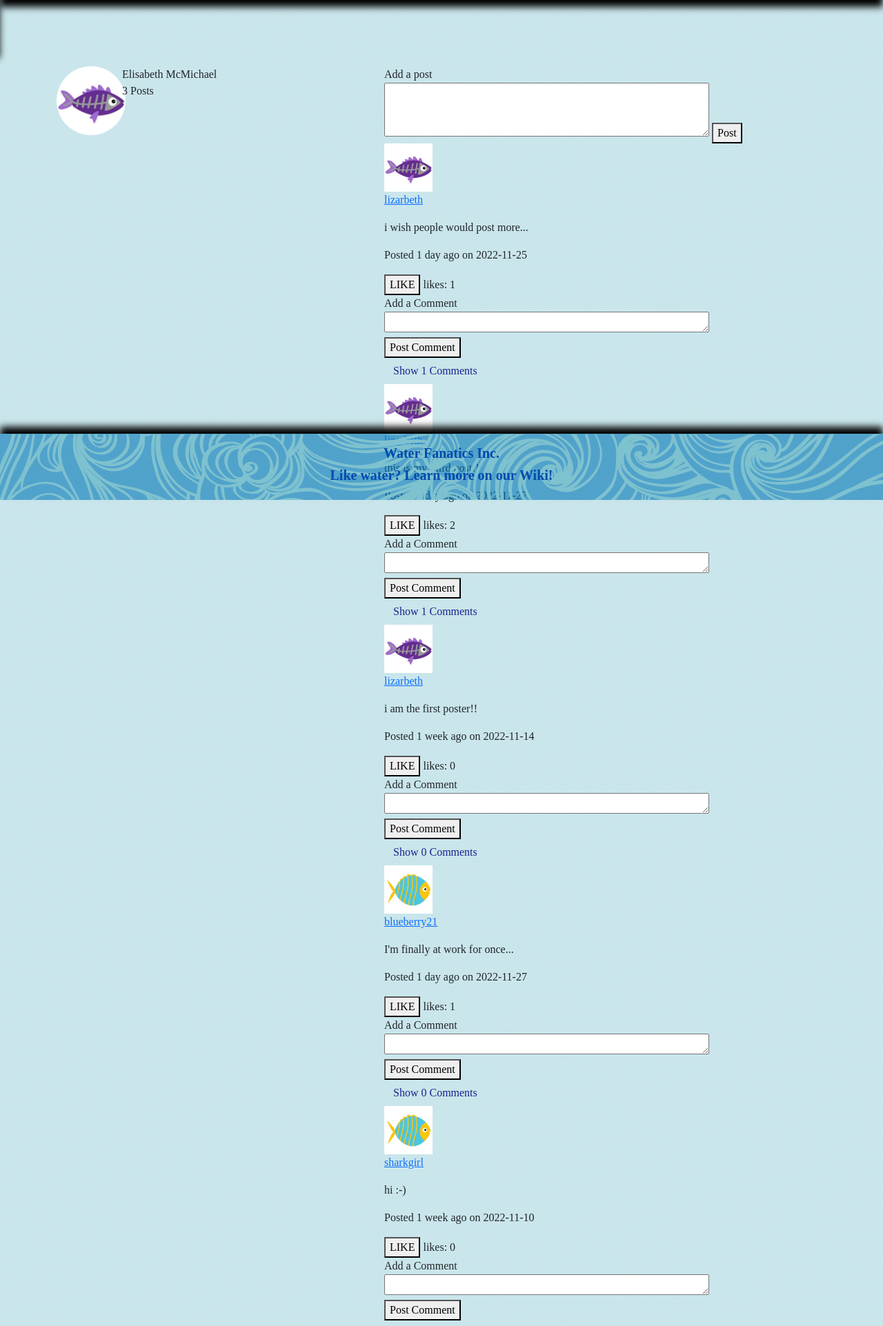
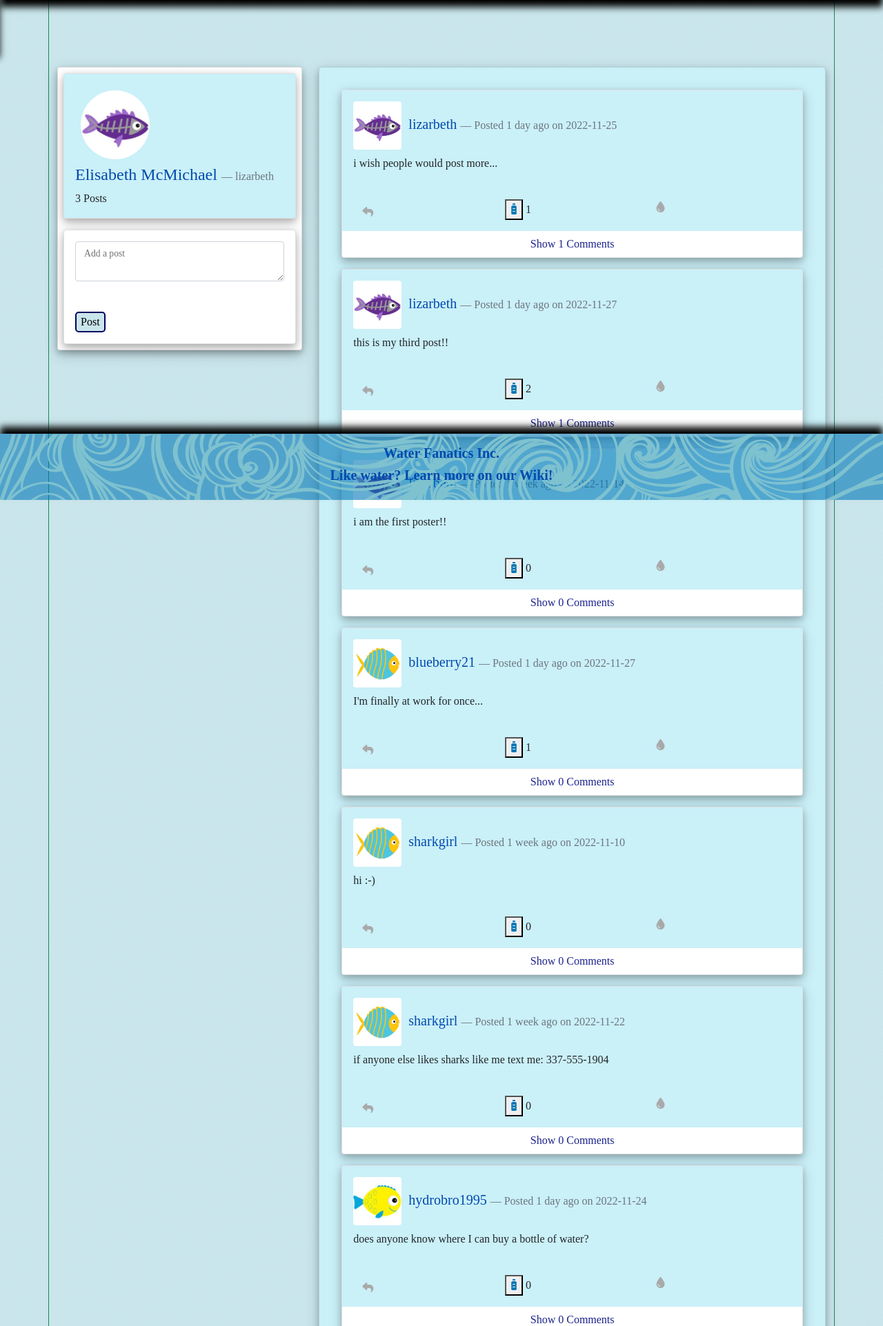
Before and after one commit to lizarbeth/p4, a PHP site: page /dashboard.php in a window 1280 px wide. Shown: the part 75-1998 px from the top of the page at 69% size. Run offline with PHP 8.4, Linux system fonts and the light colour scheme; a user stored in the database is signed in; data comes from the database, SQL or seed files in the repository; some libraries are stand-ins or nearby versions; some web fonts are replaced.

Commit message:
Update dashboard.php

```diff
--- a/dashboard.php
+++ b/dashboard.php
@@ -122,40 +122,51 @@
 </div>
 
 <script src="https://cdn.jsdelivr.net/npm/bootstrap@5.0.2/dist/js/bootstrap.bundle.min.js" integrity="sha384-MrcW6ZMFYlzcLA8Nl+NtUVF0sA7MsXsP1UyJoMp4YLEuNSfAP+JcXn/tWtIaxVXM" crossorigin="anonymous"></script>
-        <div class="container">
-            <div class="row align-items-start">
-                <div class="col-sm-1 pt-5 mt-5">
+
+<div class="container border border-success border-start border-end border-opacity-25">
+    <div class="row d-flex align-items-start">
+        <div class="col-sm-4 pt-5 mt-5">
+            <div class="card p-2 d-flex justify-content-center" id="dashcard">
+                <div class="card">
+
+
+                    <div class="card-body">
                         <!--profile picture -->
-                    <a  href="profile.php?username=<?php echo $users['username'];?>" target="_blank">
-                    <img class="bigProfilePic" src=<?php echo $users['pic'];?> alt="profile pic"></img>
+                        <a href="profile.php?username=<?php echo $users['username'];?>" target="_blank">
+                            <img class="bigProfilePic m-2" src=<?php echo $users['pic'];?> alt="profile pic"></img>
                         </a>
+
+                        <!-- bio info -->
+                        <a class="linkdecorationrm" href="profile.php?username=<?php echo $users['username'];?>">
+                            <h4 class="card-title"><?php echo $users['firstName'] . ' ' . $users['lastName'];?> <span class="fs-6 blockquote-footer my-1"><?=$users["username"] ?></span></h4>
+                        </a>
+
+                        <p class="card-text"><?php if($countPosts == 1){ echo $countPosts . " Post"; } else echo $countPosts . " Posts"; ?></p>
                     </div>
-
-                <div class="col-sm-4 pt-5 mt-5">
-                    <!-- bio info -->
-                    <p> <?php echo $users['firstName'] . ' ' . $users['lastName'];?>  </p>
-                    <p> <?php if($countPosts == 1){ echo $countPosts . " Post"; } else echo $countPosts . " Posts"; ?></p>
                 </div>
 
                 <!-- add a post -->
-                <div class="col-6 pt-5 mt-5">
+                <div class="card mt-3">
                     <form method="POST" action="dashboard.php">
+                        <div class="form-floating m-3 mt-3">
+                            <textarea name="text" id="text" rows="3" cols="50" class="form-control"></textarea>
                             <label for="text">Add a post</label><br>
-                        <textarea name="text" id="text" rows="3" cols="50"></textarea>
-                        <button type="submit">Post</button>
+                        </div>
+                        <button type="submit" class="submitbtn m-3 mt-1">Post</button>
                     </form>
                 </div>
+
             </div>
         </div>
-        <div class="container">
-            <div class="row justify-content-center">
-                <div class=" col-sm-6 offset-sm-4">
+
+        <div class="col-sm-8 pt-5 mt-5">
+            <div class="card card-body" id="dashcard">
+
+
             <?php //display user information
-                        foreach($postDetails as $row){ ?>
-                            <img src=<?php echo $row['pic'];?> alt=profilepic class="profilepic"></img>
-                            <p><a href="profile.php?username=<?=$row["user"];?>" target="_blank"><?=$row["user"];?></a> </p>
-                            <p><?=$row['postText'];?> </p>
-                            <?php
+
+            foreach($postDetails as $row){
+
                 $likes = $row['likeCount'];
                 $commentCount = $row['commentCount'];
                 $postID = $row['postID'];
@@ -189,28 +200,54 @@
                     if($weeks = 1){ $message = "Posted " . $weeks . " week ago on " . $postedDate;
                     } else { $message = "Posted ". $weeks . " weeks ago on " . $postedDate; }
                 } ?>
-                            <p><?php echo $message;?> </p>
 
 
+                <div class="card m-3 d-flex justify-content-center">
+                    <div class="card-body">
+                        <h5 class="card-title"><a class="linkdecorationrm" href="profile.php?username=<?=$row["user"];?>" target="_blank"><img class="profilepic rounded float-left" src="<?php echo $row['pic'];?>" alt="profilepic" "><?=$row["user"];?></a> <span class="fs-6 blockquote-footer my-1"><?php echo $message;?></span></h5>
+                        <p><?=$row['postText'];?> </p>
+                    </div>
+
+                    <div class="card-footer border-top-0">
+                        <div class="row">
+                            <div class="col">
+                                <button class="btn collapsed replyiconlisten" type="button" data-bs-toggle="collapse" data-bs-target=".addcomment-collapse<?=$postID?>" aria-expanded="false"><i class="fa-solid fa-reply replyiconin colorone"></i></button>
+                            </div>
+
+                            <div class="col">
                                 <!-- like button and like count -->
                                 <form id="<?php echo $postID;?>" action="dashboard.php" method="POST">
                                     <input type="hidden" name="like" class="like" value="<?php echo $row['postID'];?>">
-                                <button type="submit" name="likeButton" value="<?php echo $row['postID'];?>">LIKE</button>
-                                <label for="button">likes: <?=$row['likeCount']?></label>
+                                    <button class="likesbutton" type="submit" name="likeButton" value="<?php echo $row['postID'];?>"><span class="bottleiconlisten"><i class="fa-solid fa-bottle-water bottleiconin colortwo"></span></i></button>
+                                    <label for="button"><?=$row['likeCount']?></label>
                                 </form>
+                            </div>
+                            <div class="col">
+                                <div class="col"><span class="dropleticonlisten"><i class="fa-solid fa-droplet dropleticonin colorone"></i></span></div>
+                            </div>
+                        </div>
+                    </div>
 
+                    <div class="addcomment-collapse<?=$postID?> collapse">
+                        <div class="addcomment-collapse<?=$postID?> collapse">
                             <!-- add comments through form-->
                             <form id="<?php echo $commentID;?>" class="commentBtn" action="dashboard.php" method="POST">
+                                <div class="form-floating m-3 mt-3">
+                                    <textarea name="comment" id="comment" rows="1" cols="50" class="form-control"></textarea>
                                     <label for="comment">Add a Comment</label><br>
-                                <textarea name="comment" id="comment" rows="1" cols="50"></textarea>
                                     <input type="hidden" name="commentPostID" value="<?php echo $row['postID'];?>">
-                                <button type="submit">Post Comment</button>
+                                </div>
+
+                                <button type="submit" class="submitbtn m-3 mt-1">Post Comment</button>
                             </form>
-
+                        </div>
+                    </div>
 
                     <!-- button to display comments (javascript) -->
+                    <button class="btn collapsed" type="button" data-bs-toggle="collapse" data-bs-target=".multi-collapse<?=$postID?>" aria-expanded="false">Show <?php echo $commentCount;?> Comments</button>
 
-                            <button class="btn collapsed" type="button" data-bs-toggle="collapse" data-bs-target=".multi-collapse<?=$postID?>" aria-expanded="false">Show <?php echo $commentCount;?> Comments</button>
+                </div>
+
                 <!-- print out comments -->
                 <div class="multi-collapse<?=$postID?> collapse" style="display:block;">
                     <div class="multi-collapse<?=$postID?> collapse">
@@ -247,10 +284,16 @@
                             } ?> <?php
                             $commenter = $row2['commenter'];
                             $commentText = $row2['commentText']; ?>
-                                        <img src=<?php echo $row2['pic'];?> alt=profilepic class="profilepic"></img>
-                                        <p><a href="profile.php?username=<?php echo $commenter?>" target="_blank"><?php echo $commenter?></a> says: </p>
+
+                            <div class="card d-flex justify-content-center ms-5 mt-2">
+                                <div class="card-body">
+                                    <h6 class="card-title">
+                                        <img src="<?php echo $row2['pic'];?>" alt="profilepic" class="profilepic">
+                                        <a href="profile.php?username=<?php echo $commenter?>" target="_blank"><?php echo $commenter?></a> <span class="fs-6 blockquote-footer my-1"><?php echo $message;?></span>
+                                    </h6>
                                     <p><?=$commentText?></p>
-                                        <p><?php echo $message;?> </p>
+                                </div>
+                            </div>
 
                         <?php   }
                         ?>
@@ -258,7 +301,9 @@
                 </div>
 
 
-                <?php   }
+            <?php   }?>
+            </div>
+            <?php
             if(isset($_POST['like'])){
                 $button = $_POST['like'];
                 $likes++;
```
Lines whose indentation alone changed are shown as unchanged.
